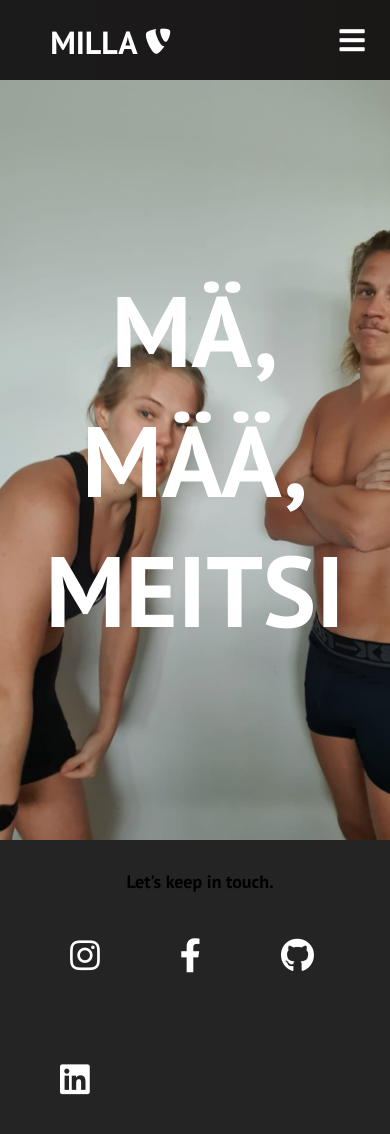
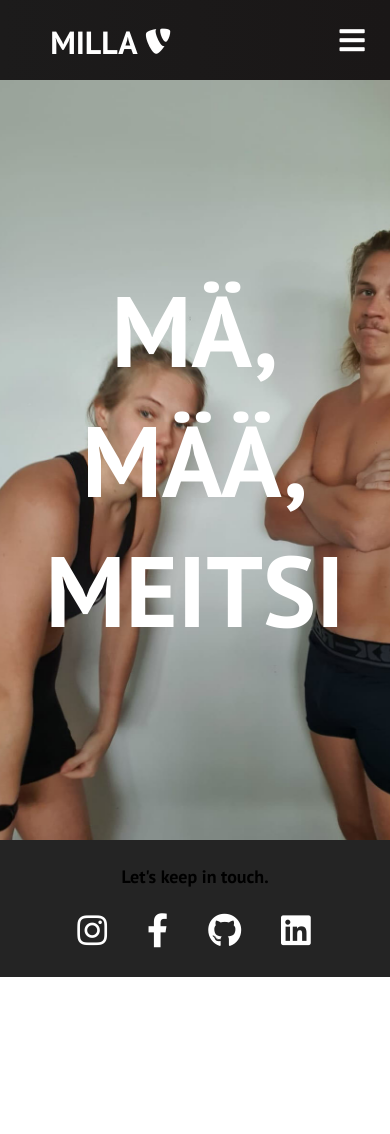
Before and after one commit to mloimuvirta/Portfolio, a React (Create React App) app: page /me in a window 390 px wide. Shown: the top 1134 px of the page. After the commit the page ends 987 px from the top, so only its background shows below. Built offline with nearby package versions, Linux system fonts and the light colour scheme.

Commit message:
fix to showing card images

```diff
--- a/src/components/CardItem.js
+++ b/src/components/CardItem.js
@@ -3,18 +3,18 @@ import {Link} from 'react-router-dom';
 
 function CardItem(props) {
     return (
-        <div>
+        <>
             <li className="cards__item">
                 <Link className="cards__item__link" to={props.path}>
                     <figure className="cards__item__pic-wrap" data-category={props.label}>
-                        <img src={props.src} alt="Travel image" className="cards__item__img"/>
+                        <img src={props.src} className="cards__item__img"/>
                     </figure>
                     <div className="cards__item__info">
                         <h5 className="cards__item__text">{props.text}</h5>
                     </div>
                 </Link>
             </li>
-        </div>
+        </>
     )
 }
 
--- a/src/components/Cards.js
+++ b/src/components/Cards.js
@@ -1,6 +1,7 @@
 import React from 'react'
 import CardItem from './CardItem';
 import './Cards.css';
+import kuva from '../images/doli.jpg';
 
 function Cards() {
     return (
@@ -14,9 +15,9 @@ function Cards() {
                         label='cat'
                         path='/mywork'
                         />
-                        <CardItem src='../images/doli.jpg'
-                        text ="How cute is she"
-                        label='cat'
+                        <CardItem src={kuva}
+                        text ="wow"
+                        label='thing'
                         path='/mywork'
                         />
                     </ul>
--- a/src/components/Footer.css
+++ b/src/components/Footer.css
@@ -38,3 +38,19 @@
     display: inline-block;
     float: none;
   }
+
+  @media screen and (max-width: 960px) {
+    .footer-container {
+        background-color: #242424;
+        padding: 5px 5px 5px 5px;
+        display: flex;
+        flex-direction: column;
+        justify-content: center;
+        align-items: center;
+    }
+
+    .social-icon-link {
+        padding: 20px;
+        font-size: 34px;
+      }
+  }
--- a/src/components/HeroSection.css
+++ b/src/components/HeroSection.css
@@ -1,3 +1,4 @@
+
 .hero-container {
     background: url('../images/kuva.jpg') center center/cover no-repeat;
     height: 100vh;
--- a/src/components/HeroSection.js
+++ b/src/components/HeroSection.js
@@ -6,6 +6,7 @@ import './HeroSection.css';
 function HeroSection() {
     return (
         <div className='hero-container'>
+
             <h1>GLAD TO SEE YOU HERE</h1>
             <p>What are you waiting for?</p>
             <div className='hero-btns'>
--- a/src/components/Navbar.js
+++ b/src/components/Navbar.js
@@ -53,6 +53,11 @@ function Navbar() {
                             My work
                         </Link>
                     </li>
+                    <li className='nav-item'>
+                        <Link to='/contact' className='nav-links-mobile' onClick={closeMobileMenu}>
+                            Contact
+                        </Link>
+                    </li>
 
                 </ul>
                 {button && <Button buttonStyle='btn--outline'>CONTACT</Button>}
```
Also changed, not shown: 2 other files (tests, documents, lock files or other folders).
